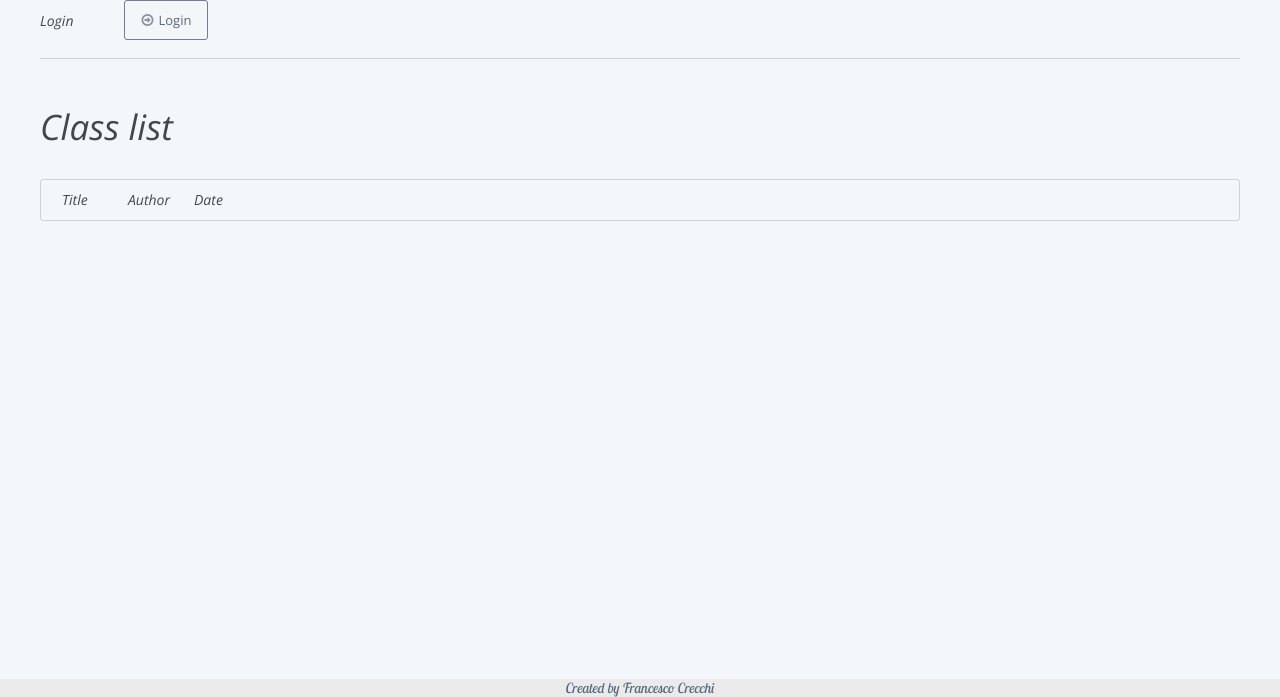
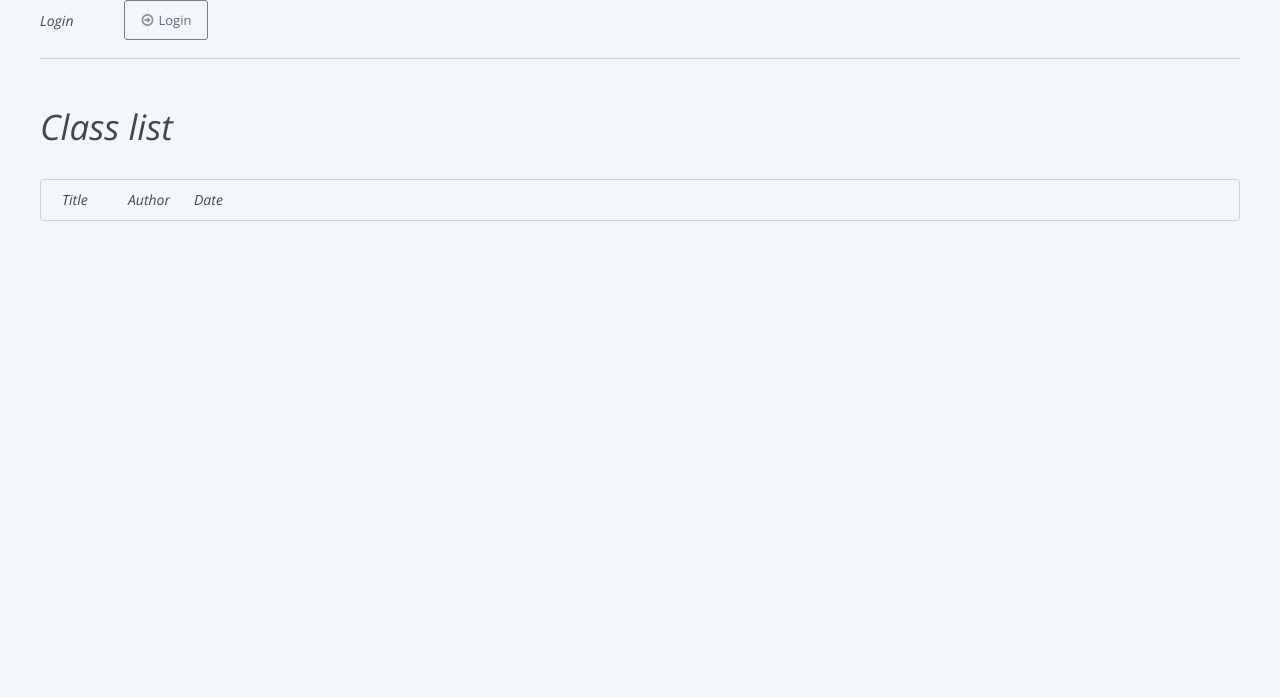
Before and after one commit to FrancescoCrecchi/Classpad, a Node server app: page / in a window 1280 px wide. Shown: the part 168-865 px from the top of the page. After the commit the page ends 389 px from the top, so only its background shows below. Run offline with Node 20, Linux system fonts and the light colour scheme; data that the repository does not hold is empty; some libraries are stand-ins or nearby versions; some web fonts are replaced.

Commit message:
Revert "added footer, bug fix in communication protocol handshake part and fixed pdf"
This reverts commit cb9c201c32fa0864b7aee0b86add1a8c4e97dcea.

```diff
--- a/classPad/app.js
+++ b/classPad/app.js
@@ -45,7 +45,7 @@ var cookieParser = express.cookieParser(sessionconf.secret);
 app.configure(function() {
   // all environments
   //setLocalStrategy
-  app.set('port', process.env.PORT || 80);
+  app.set('port', process.env.PORT || 3000);
   app.set('views', __dirname + '/views');
   app.set('view engine', 'jade');
   app.locals.pretty=true;
@@ -151,6 +151,12 @@ database.connect('mongodb://localhost/classPadDB',function() {
     app.post("/changeVisibility", routes.changeVisibility);
     //Render Pdf
     app.post("/exportAsPdf",routes.exportAsPdf);
+    //Download Pdf
+    app.get("/:file(*)",function(req,res){
+      var file = req.params.file;
+      res.download(file, function(){
+      });
+    });
 
     //Starting server
     httpServer.listen(app.get('port'));
--- a/classPad/public/stylesheets/webstyle.css
+++ b/classPad/public/stylesheets/webstyle.css
@@ -108,7 +108,6 @@
 }
 .content-container {
 	width: 100%;
-	height: 85%;
 	font-weight: 400;
 }
 .subheader {
@@ -442,14 +441,3 @@ button#yellow span.fa {
  }
  #absolute-wrapper .row-fluid {
  }
-
- .footer {
-   background: rgba(235,235,235,1);
-   text-align: center;
-   border: 1px rgba(0,0,0,0.5);
-   padding: 0 0 0 0px;
-   margin: 0 0 0 0px;
-   font-family: "Lobster Two", cursive;
-   color: rgba(90, 104, 127, 1);
-   font-style: italic;
-}
--- a/classPad/routes.js
+++ b/classPad/routes.js
@@ -2,7 +2,6 @@ var routes ={};
 var auth;
 var database;
 var PDFDocument = require('pdfkit');
-var fs = require('fs');
 
 //Create User (registration)
 routes.createUser = function(req,res){
@@ -149,17 +148,6 @@ routes.exportAsPdf = function(req,res){
     //in the req.body i expect to find the page array of the pad so for every page in the pad
     var pad = JSON.parse(req.body.pad);
 
-    var preamble = "";
-    if(req.user && req.user.username)
-      preamble = req.body.classTitle +"_"+ req.user.username +"_"+ new Date().toJSON();
-    else
-      preamble = req.body.classTitle +"_"+ "unknownUser" +"_"+ new Date().toJSON();
-
-    res.setHeader('Content-disposition', 'attachment; filename=' + preamble + '.pdf');
-
-    var stream = doc.pipe(res);
-    // var stream = doc.pipe(fs.createWriteStream('files/' + preamble + '.pdf'));
-
     //for each page in pad
     for(var i = 0; i < pad.pages.length; i++)
     {
@@ -183,10 +171,14 @@ routes.exportAsPdf = function(req,res){
 	      }
       }
     }
-    //finalize PDF file
-    doc.end();
-
-    // stream.on('finish', function () { res.redirect('files/' + preamble +'.pdf'); });
+    res.setHeader('Content-Type', 'application/pdf');
+    var preamble = "";
+    if(req.user && req.user.username)
+      preamble = req.body.classTitle +"_"+ req.user.username +"_"+ new Date().toJSON();
+    else
+      preamble = req.body.classTitle +"_"+ "unknownUser" +"_"+ new Date().toJSON();
+    doc.write('files/' + preamble + '.pdf');
+    res.redirect('files/' + preamble +'.pdf');
   }
   else
     res.send(500,"couldn't create PDF!- #0");
--- a/classPad/views/home.jade
+++ b/classPad/views/home.jade
@@ -51,5 +51,3 @@ html
           td
            a.button.fa.fa-edit(href='/class/#{clss.id}')
             span.linkcontent Open
-  div.footer
-    p.footer Created by Francesco Crecchi
--- a/classPad/views/myclasses.jade
+++ b/classPad/views/myclasses.jade
@@ -80,5 +80,3 @@ html
            td
             a.button.fa.fa-edit(href='/class/#{obj.id}')
              span.linkcontent Open
-  div.footer
-    p.footer Created by Francesco Crecchi
--- a/classPad/views/ui.jade
+++ b/classPad/views/ui.jade
@@ -75,7 +75,7 @@ html(lang='en')
         //transMonitor();
         initCanvasElements();
 
-        $("#paper")[0].addEventListener('touchmove',stopScrolling,false);
+        document.addEventListener('touchmove',stopScrolling,false);
         $("#paper").focus();
         $("#black").click();
       }
@@ -186,5 +186,3 @@ html(lang='en')
               canvas#forPdf
               canvas#fromMaster
               canvas#paper
-  div.footer
-    p.footer Created by Francesco Crecchi
```
Also changed, not shown: classPad/public/javascripts/slave.js (+1 -16 lines), classPad/public/stylesheets/notepad.css (+1 -12 lines).
